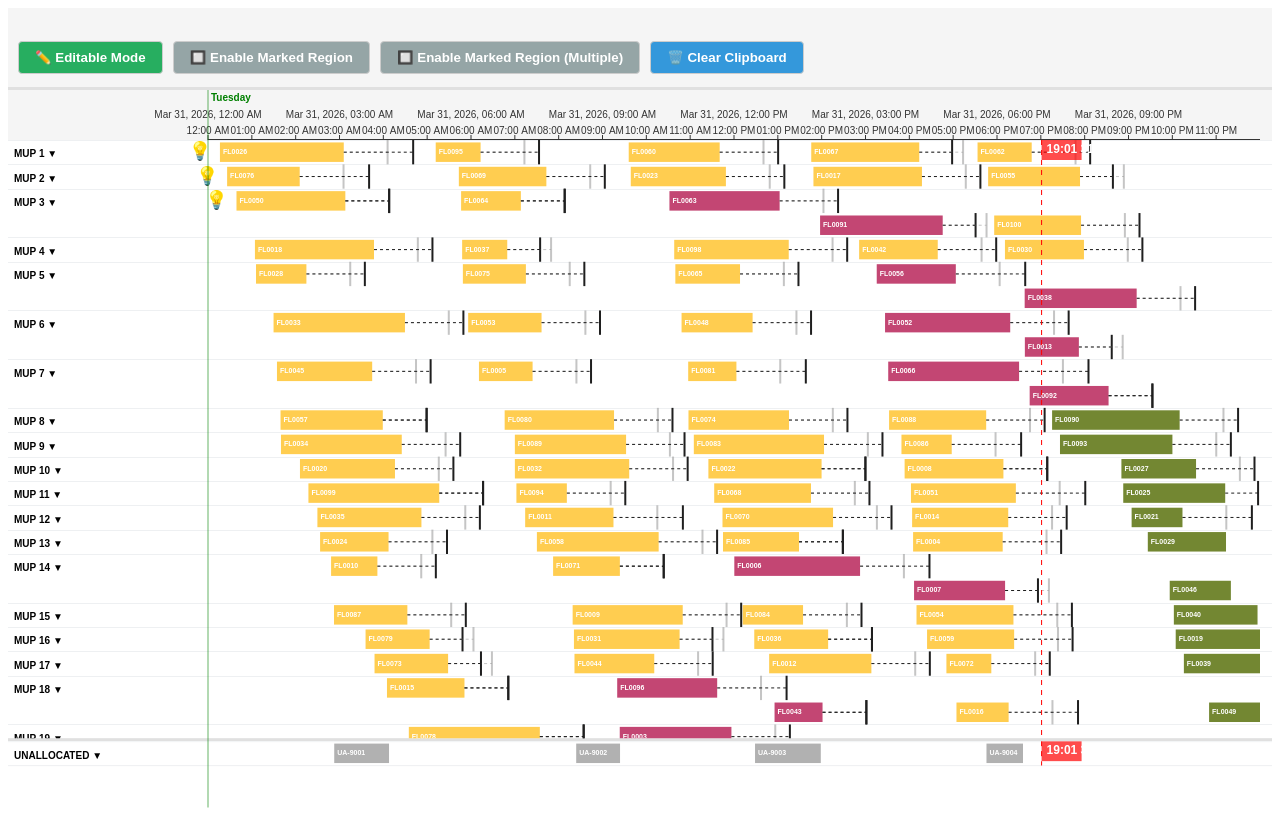
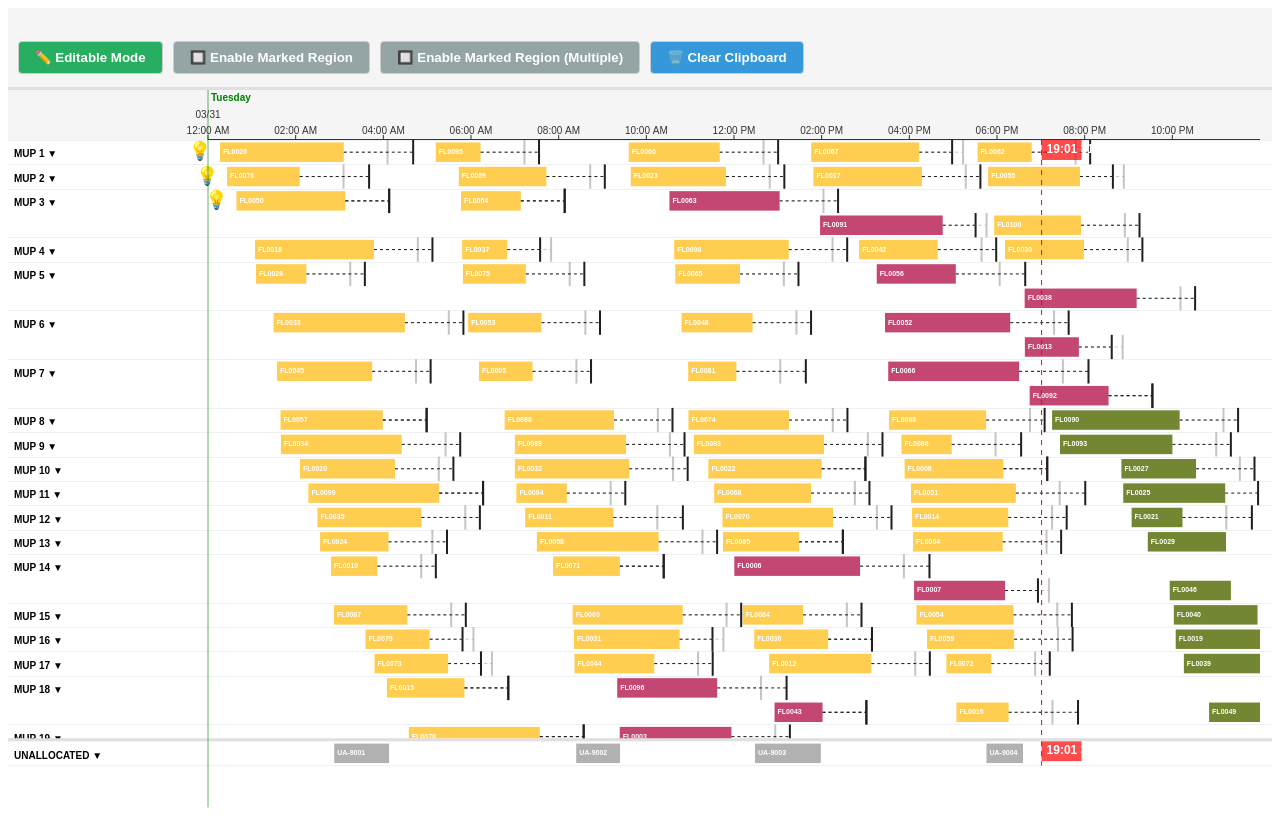
Before and after one commit to johannesbrandenburger/gantt-editor, a Vue app in the folder canvas-rewrite/: page / in a window 1280 px wide. Built offline with nearby package versions, Linux system fonts and the light colour scheme.

Commit message:
rm custom x axis in example

```diff
--- a/canvas-rewrite/src/pages/index.vue
+++ b/canvas-rewrite/src/pages/index.vue
@@ -28,16 +28,6 @@
             @onContextClickOnSlot="handleContextClickOnSlot"
             :topContentPortion="topContentPortion"
             @onTopContentPortionChange="(newPortion: number, newHeight: number) => topContentPortion = newPortion"
-            :x-axis-options="{
-                upper: {
-                    tickFormat: formatUpperAxisTick,
-                    ticks: timeHour.every(3) // every 3 hours
-                },
-                lower: {
-                    tickFormat: formatLowerAxisTick,
-                    ticks: timeHour.every(1) // every hour
-                }
-            }"
         >
             <template
                 #top-content
```
